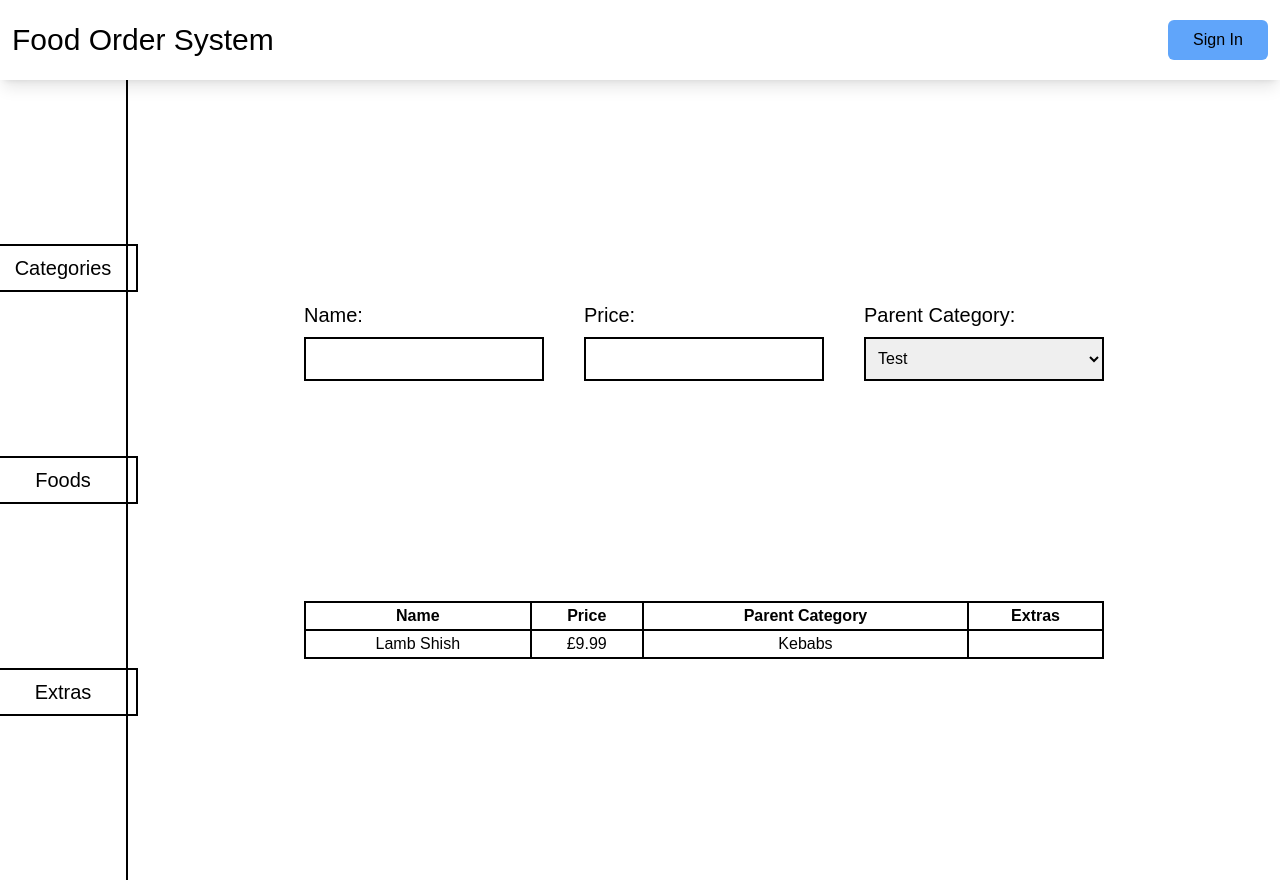
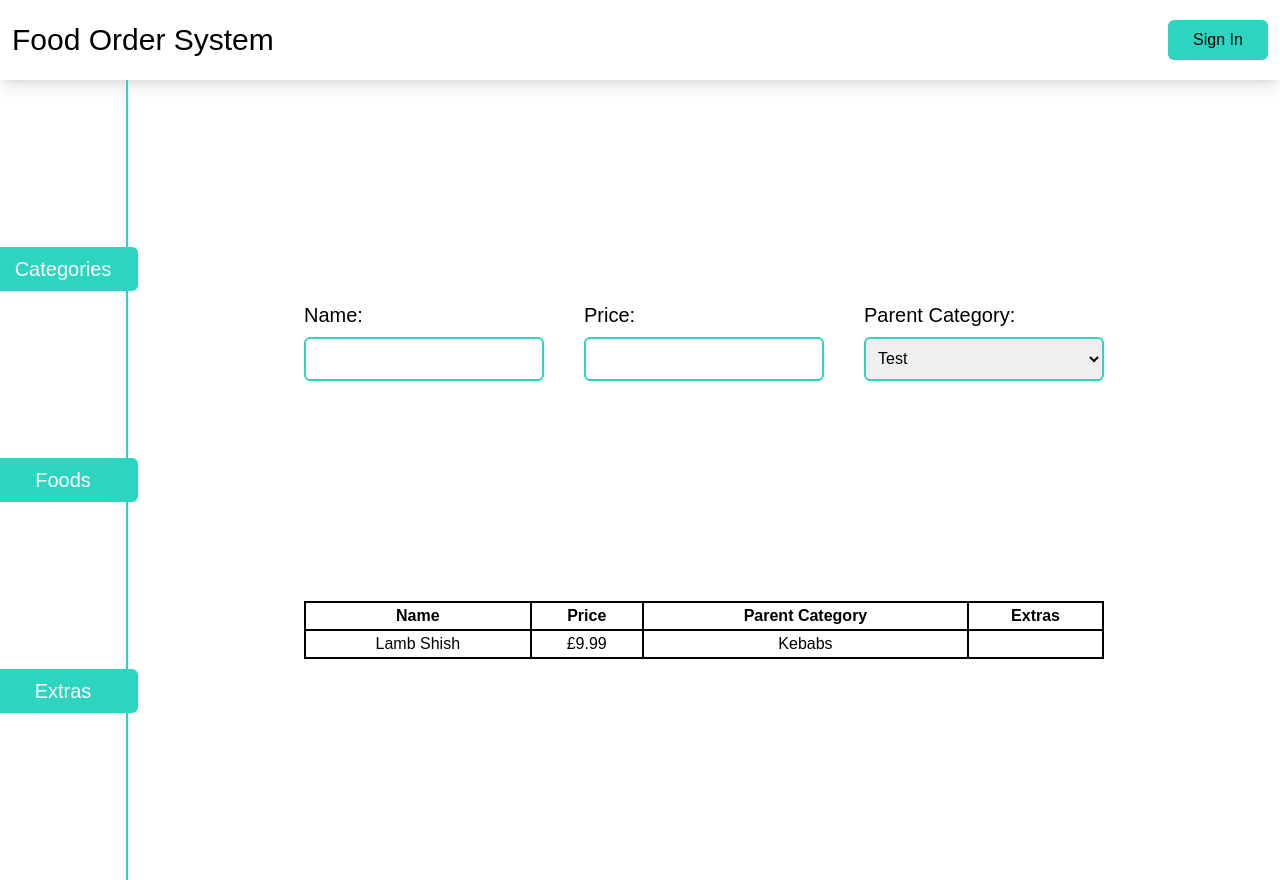
Before and after one commit to VahapCanDongel/food-order-system, a Next.js app: page /dashboard in a window 1280 px wide. Both pictures are taken after a click on the button "Foods". Built offline with nearby package versions, Linux system fonts and the light colour scheme; no server answers.

Commit message:
changed colours

```diff
--- a/components/Foods.js
+++ b/components/Foods.js
@@ -6,7 +6,7 @@ export default function Foods() {
           <label className="text-xl">Name: </label>
           <input
             type="text"
-            className="border-[2px] border-black p-2 w-[240px]"
+            className="border-[2px] border-teal-400 p-2 w-[240px] rounded-md"
           />
         </div>
 
@@ -14,14 +14,14 @@ export default function Foods() {
           <label className="text-xl">Price: </label>
           <input
             type="text"
-            className="border-[2px] border-black p-2 w-[240px]"
+            className="border-[2px] border-teal-400 p-2 w-[240px] rounded-md"
           />
         </div>
 
         <div className="flex flex-col gap-2 justify-center">
           <label className="text-xl">Parent Category: </label>
 
-          <select className="border-[2px] border-black p-2 h-[44px] w-[240px]">
+          <select className="border-[2px] border-teal-400 p-2 h-[44px] w-[240px] rounded-md">
             <option>Test</option>
           </select>
         </div>
--- a/components/Nav.js
+++ b/components/Nav.js
@@ -45,7 +45,7 @@ export default function Navigation() {
           ) : (
             <Link
               href="/auth/login"
-              className="w-[100px] bg-blue-400 p-2 rounded-md text-center"
+              className="w-[100px] bg-teal-400 p-2 rounded-md text-center"
             >
               Sign In
             </Link>
--- a/pages/dashboard.js
+++ b/pages/dashboard.js
@@ -28,21 +28,21 @@ export default function Dashboard() {
   return (
     <div className="w-full h-screen flex">
       {/* Navigation */}
-      <div className="flex flex-col w-[10%] h-full  border-r-[2px] border-black justify-evenly items-center">
+      <div className="flex flex-col w-[10%] h-full  border-r-[2px] border-teal-400 justify-evenly items-center">
         <button
-          className="text-xl border-[2px] border-black p-2 w-[150px] text-center"
+          className="text-xl rounded-md text-white p-2 w-[150px] text-center bg-teal-400"
           onClick={categoriesClick}
         >
           Categories
         </button>
         <button
-          className="text-xl border-[2px] border-black p-2 w-[150px] text-center"
+          className="text-xl rounded-md text-white p-2 w-[150px] text-center bg-teal-400"
           onClick={foodsClick}
         >
           Foods
         </button>
         <button
-          className="text-xl border-[2px] border-black p-2 w-[150px] text-center"
+          className="text-xl rounded-md text-white p-2 w-[150px] text-center bg-teal-400"
           onClick={extrasClick}
         >
           Extras
```
